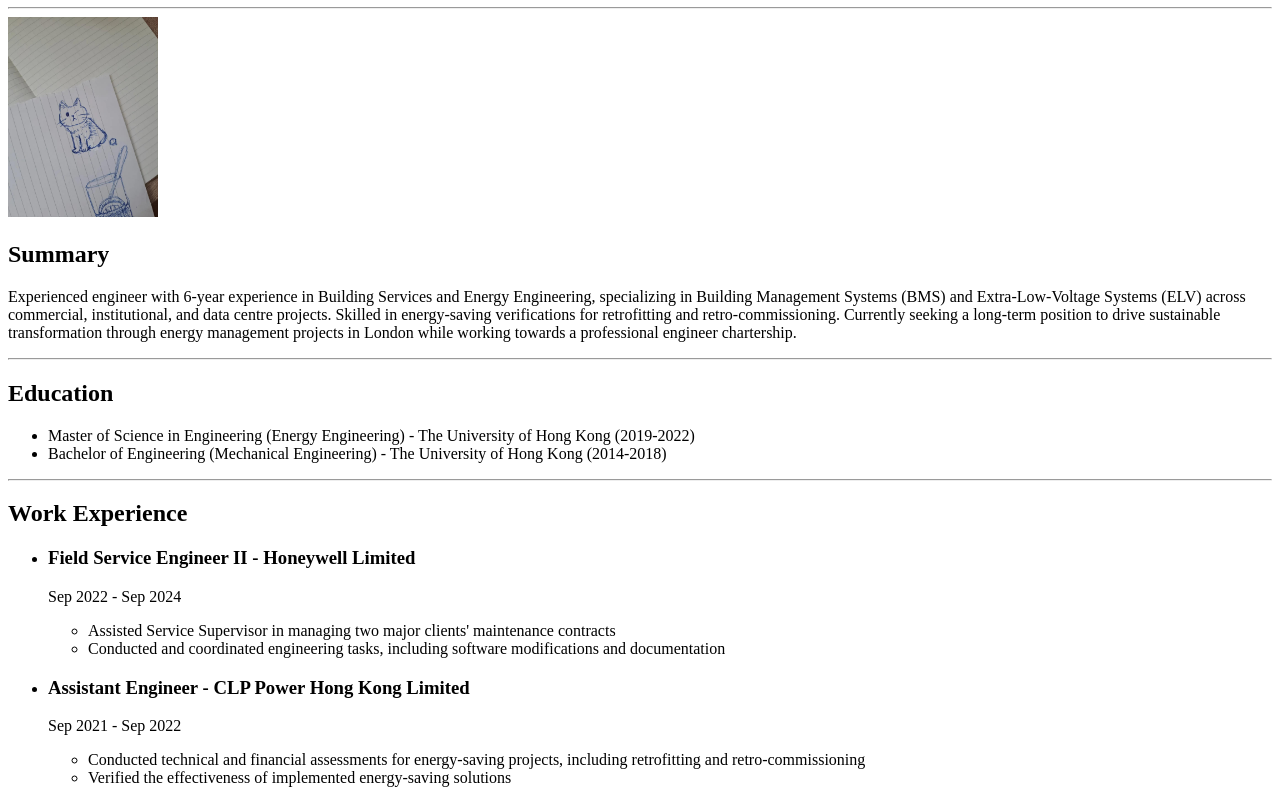
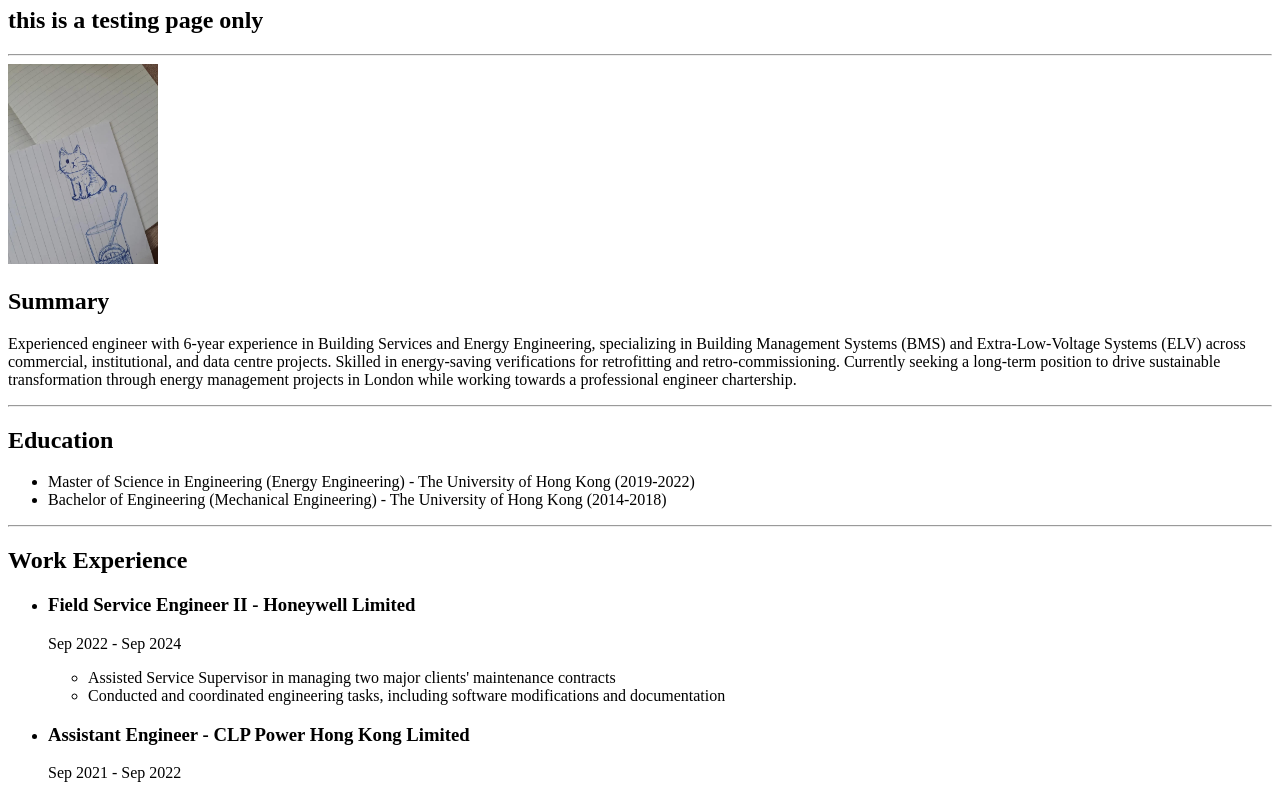
Before and after one commit to citychow/Udemdy---Web-Dev, a plain HTML site: page index.html in a window 1280 px wide. Shown: the part 73-863 px from the top of the page. Drawn offline with Linux system fonts and the light colour scheme.

Commit message:
Add files via upload

```diff
--- a/index.html
+++ b/index.html
@@ -7,6 +7,7 @@
 </head>
 <body>
     <h1> Hei Ting C.'s Resume</h1>
+    <h2> this is a testing page only</h2>
     <hr>
     <img src="./test photo.jpeg" alt="My photo" height="200">
     <h2> Summary</h2>
```
